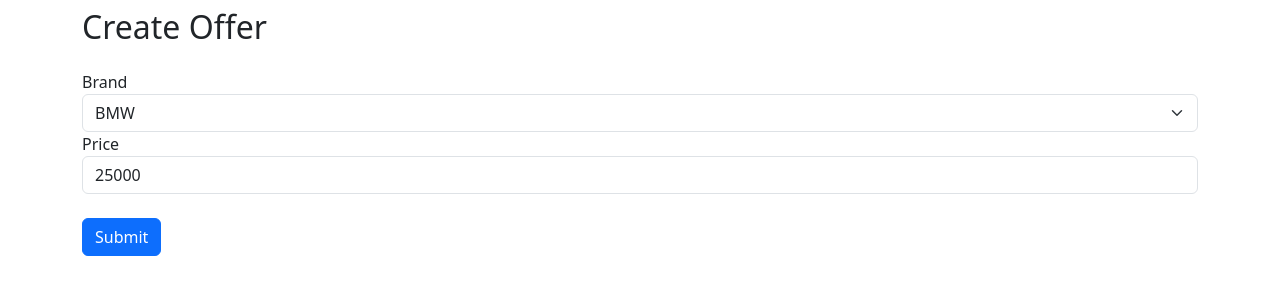
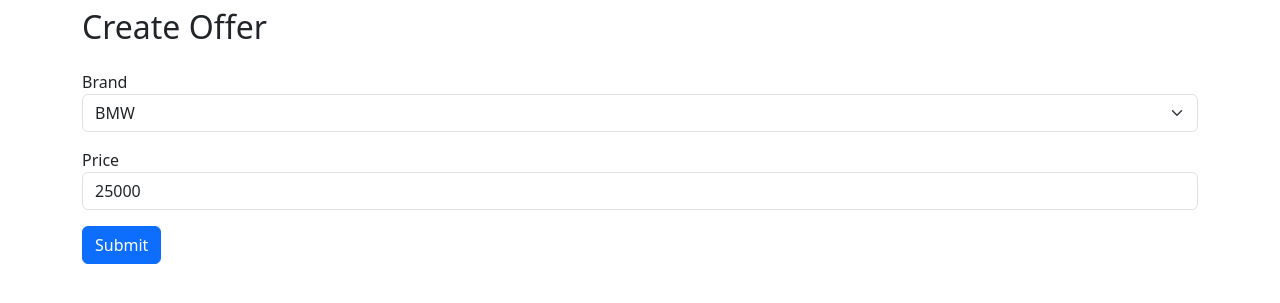
Before and after one commit to rajkonkret/BootCamp-11-10-2025-WEB, a Flask app: page /create_offer in a window 1280 px wide. Shown: the part 56-359 px from the top of the page. Run offline with Flask 3, Linux system fonts and the light colour scheme.

Commit message:
[16 39] update web3_flask/flask_zad5 update add bootstrap fix form for BS5

```diff
--- a/web3_flask/flask_zad6_baza/templates/create_offer.html
+++ b/web3_flask/flask_zad6_baza/templates/create_offer.html
@@ -8,7 +8,7 @@
     </div>
 
 <form action="{{ url_for('create_offer') }}" method="POST">
-  <div class="form-group">
+  <div class="mb-3">
     <label for="brand">Brand</label>
      <select id="brand" name="brand" class="form-select" required>
         {% for brand in offer.brands %}
@@ -16,7 +16,7 @@
         {% endfor %}
     </select>
   </div>
-  <div class="form-group">
+  <div class="mb-3">
     <label for="price">Price</label>
     <input type="number"
            class="form-control"
@@ -24,7 +24,6 @@
            name="price"
            value="25000">
   </div>
-    <br>
   <button type="submit" class="btn btn-primary">Submit</button>
 </form>
 </div>
```
Also changed, not shown: web3_flask/flask_zad6_baza/data/car_ads_portal.db.
